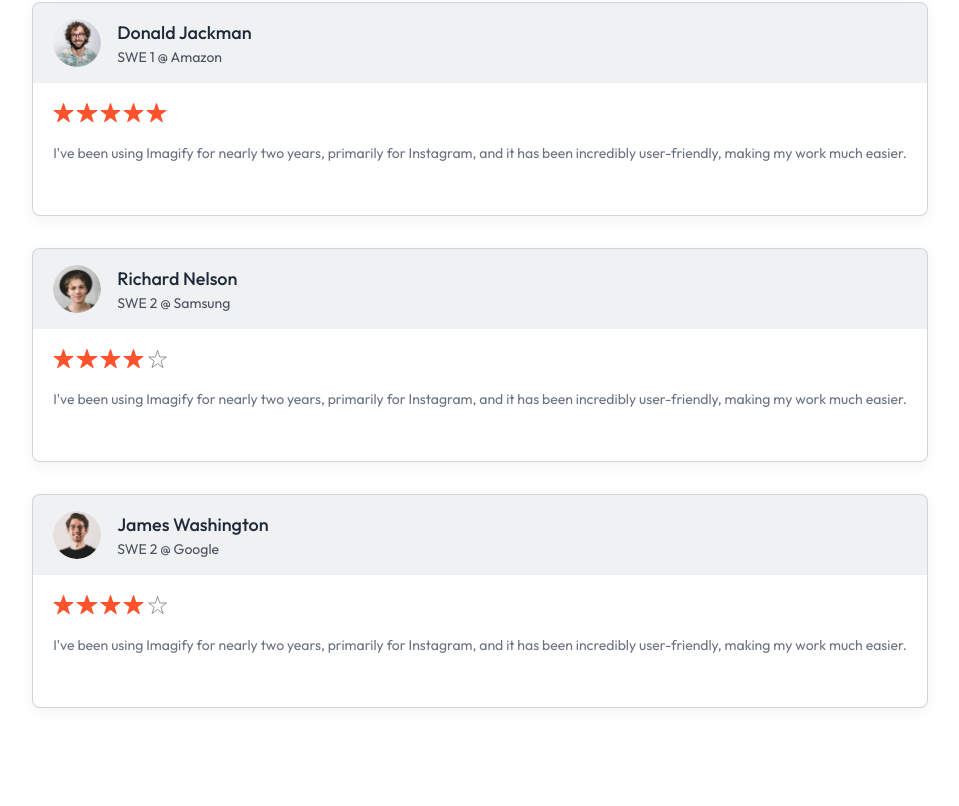
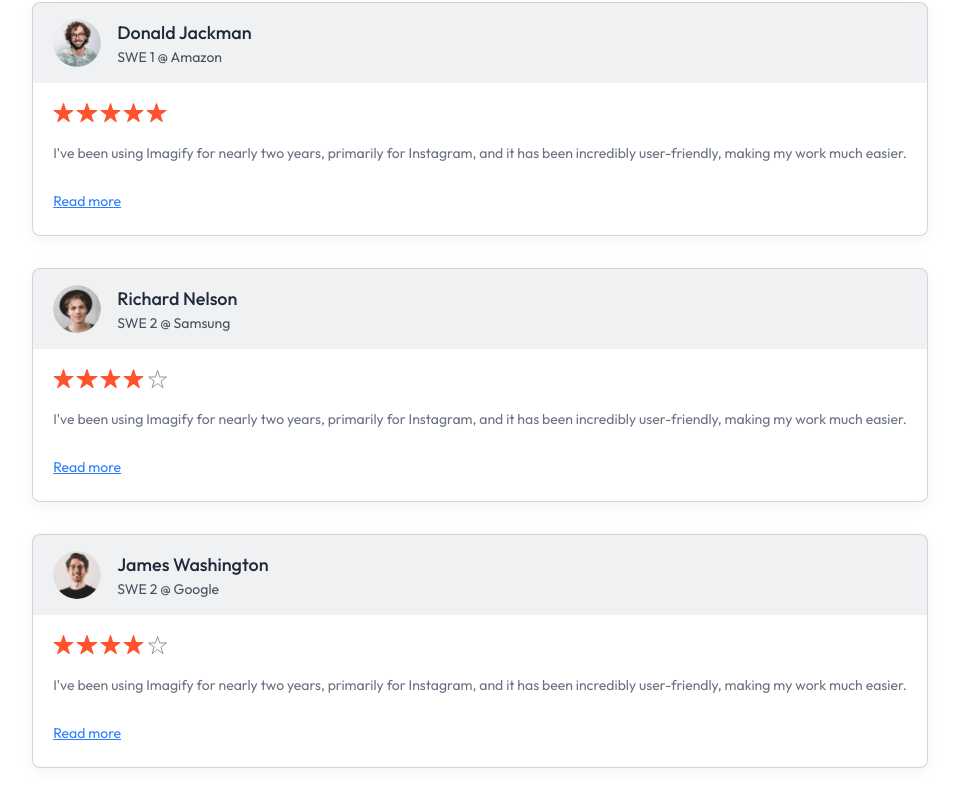
Before and after one commit to mohamad-abdelkhalek/ElevateX, a React (Vite) app in the folder client/: page / in a window 1280 px wide. Shown: the part 1544-2350 px from the top of the page, without its empty margins (160-1119 px from the left). Before the commit the page ends 2308 px from the top, so only its background shows below. Built offline with nearby package versions, Linux system fonts and the light colour scheme; no server answers.

Commit message:
Client: Added read more link button

```diff
--- a/client/src/components/student/Testimonials.jsx
+++ b/client/src/components/student/Testimonials.jsx
@@ -47,6 +47,9 @@
               </div>
               <p className="text-gray-500 mt-5">{testimonial.feedback}</p>
             </div>
+            <a href="#" className="text-blue-500 underline px-5">
+              Read more
+            </a>
           </div>
         ))}
       </div>
```
